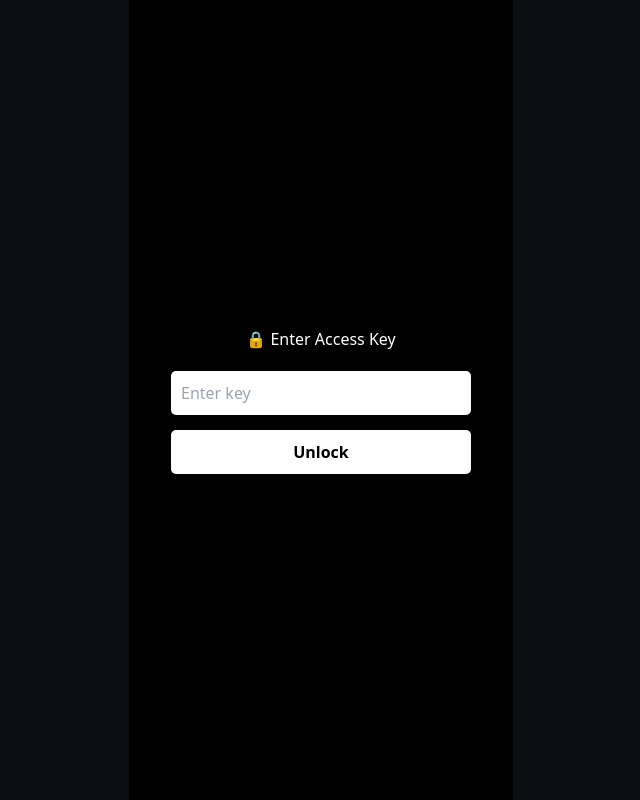
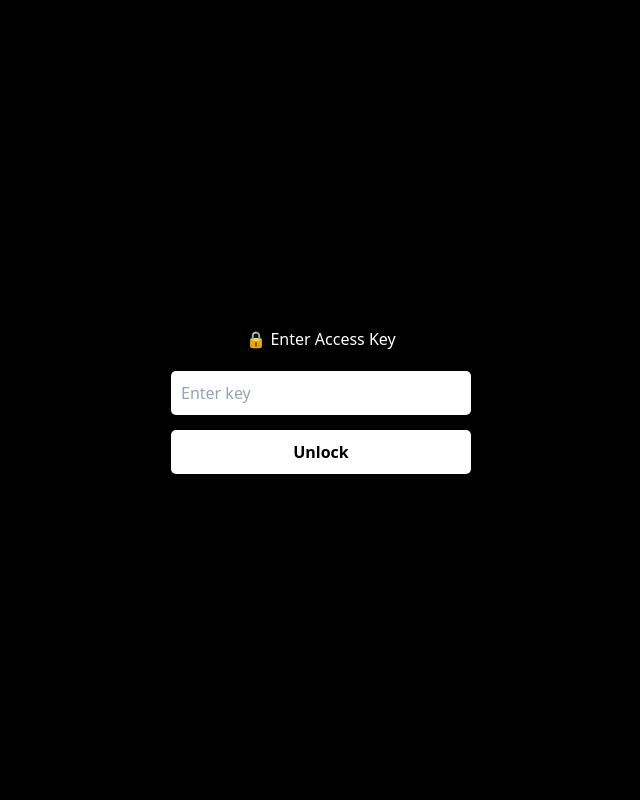
Before and after one commit to naman2012333-design/insta-shadow-2.0, a Next.js app: page /lock in a window 1280 px wide. Shown: the whole page, without its empty margins (319-959 px from the left). Built offline with nearby package versions, Linux system fonts and the light colour scheme.

Commit message:
Apply global lock in layout

```diff
--- a/src/app/layout.tsx
+++ b/src/app/layout.tsx
@@ -1,34 +1,29 @@
+"use client";
 
-import type { Metadata } from 'next';
-import './globals.css';
-import { Toaster } from '@/components/ui/toaster';
-import { InstaMockDataProvider } from '@/hooks/use-instamock-data';
-
-export const metadata: Metadata = {
-  title: 'InstaMock',
-  description: 'A mock Instagram profile page built with Firebase Studio',
-};
+import { useEffect } from "react";
+import { useRouter } from "next/navigation";
+import "./globals.css";
 
 export default function RootLayout({
   children,
-}: Readonly<{
+}: {
   children: React.ReactNode;
-}>) {
+}) {
+  const router = useRouter();
+
+  useEffect(() => {
+    const access = localStorage.getItem("access");
+    const currentPath = window.location.pathname;
+
+    // Agar locked hai aur lock page par nahi ho
+    if (!access && currentPath !== "/lock") {
+      router.push("/lock");
+    }
+  }, []);
+
   return (
-    <html lang="en" className="dark">
-      <head>
-        <meta name="viewport" content="width=device-width, initial-scale=1, maximum-scale=1, user-scalable=no" />
-      </head>
-      <body className="font-sans antialiased" suppressHydrationWarning={true}>
-        <InstaMockDataProvider>
-          <div className="bg-background flex justify-center">
-            <div className="w-full max-w-sm min-h-screen bg-background text-foreground flex flex-col">
-              {children}
-            </div>
-          </div>
-          <Toaster />
-        </InstaMockDataProvider>
-      </body>
+    <html lang="en">
+      <body>{children}</body>
     </html>
   );
 }
```
